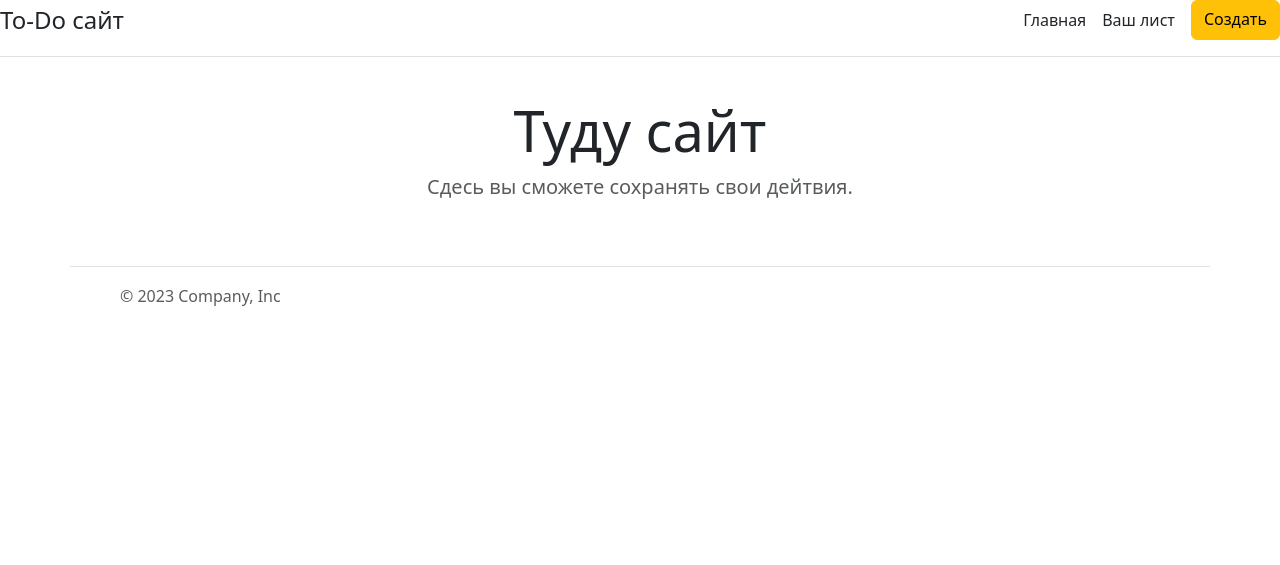
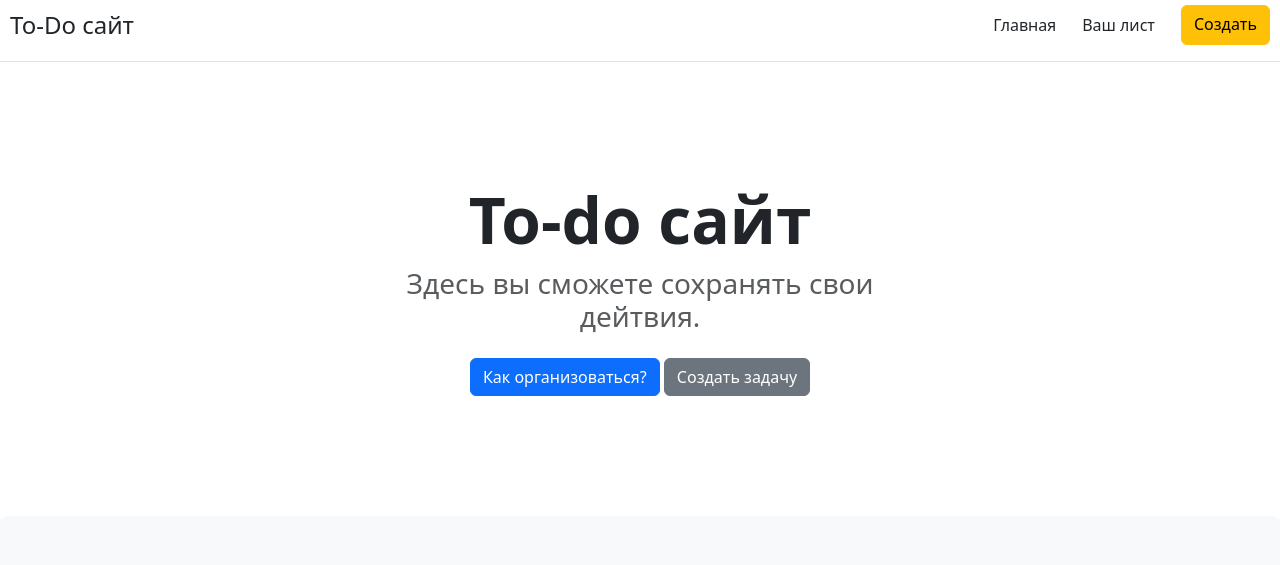
Before and after one commit to Veracept/to-do-list, a Flask app: page / in a window 1280 px wide. Shown: the top 565 px of the page. Before the commit the page ends 306 px from the top, so only its background shows below. Run offline with Flask 3, Linux system fonts and the light colour scheme.

Commit message:
https://github.com/Veracept/to-do-list

```diff
--- a/app.py
+++ b/app.py
@@ -82,6 +82,13 @@ def post_update(id):
         return render_template ("post_update.html", article=article)
 
 
+# @app.route('/gc')
+# def gc():
+#     return render_template ("gc.html")
+
+@app.route('/how-to-organize-your-day')
+def gc():
+    return render_template ("organize.html")
 
 if __name__ == "__main__":
     app.run(debug=True)
--- a/templates/base.html
+++ b/templates/base.html
@@ -1,42 +1,34 @@
 <!doctype html>
 <html lang="en">
 <head>
+    <link rel="shortcut icon" href="https://upload.wikimedia.org/wikipedia/commons/thumb/3/34/NYCS-bull-trans-T.svg/2048px-NYCS-bull-trans-T.svg.png" type="image/x-icon">
     <meta charset="UTF-8">
     <meta name="viewport"
           content="width=device-width, user-scalable=no, initial-scale=1.0, maximum-scale=1.0, minimum-scale=1.0">
     <meta http-equiv="X-UA-Compatible" content="ie=edge">
     <title>{% block title %}{% endblock %}</title>
-    <link rel="stylesheet" href="{{  url_for('static', filename='css/main.css')  }}">
     <link rel="stylesheet" href="https://cdn.jsdelivr.net/npm/bootstrap@5.3.0-alpha1/dist/css/bootstrap.min.css">
+    <link rel="stylesheet" href="style.css">
 </head>
+
 <body>
     <div class="d-flex flex-column flex-md-row align-items-center pb-3 mb-4 border-bottom">
       <a href="/" class="d-flex align-items-center text-dark text-decoration-none">
-        <span class="fs-4">To-Do сайт</span>
+        <span style="margin-left: 10px; margin-top: 5px;" class="fs-4">To-Do сайт</span>
       </a>
 
       <nav class="d-inline-flex mt-2 mt-md-0 ms-md-auto">
-        <a class="me-3 py-2 text-dark text-decoration-none" href="/">Главная</a>
-        <a class="me-3 py-2 text-dark text-decoration-none" href="/posts">Ваш лист</a>
-          <a class="btn btn-warning" href="/create-article">Создать</a>
+        <a style="margin-left: 10px; margin-top: 5px;" class="me-3 py-2 text-dark text-decoration-none" href="/">Главная</a>
+        <a style="margin-left: 10px; margin-top: 5px;" class="me-3 py-2 text-dark text-decoration-none" href="/posts">Ваш лист</a>
+          <a style="margin-left: 10px; margin-top: 5px; margin-right: 10px;" class="btn btn-warning" href="/create-article">Создать</a>
 
       </nav>
     </div>
 	{% block body %}
 	{% endblock %}
-    <footer class="container d-flex flex-wrap justify-content-between align-items-center py-3 my-4 border-top">
-    <div class="col-md-4 d-flex align-items-center">
-      <a href="/" class="mb-3 me-2 mb-md-0 text-muted text-decoration-none lh-1">
-        <svg class="bi" width="30" height="24"><use xlink:href="#bootstrap"></use></svg>
-      </a>
-      <span class="mb-3 mb-md-0 text-muted">© 2023 Company, Inc</span>
-    </div>
-
-    <ul class="nav col-md-4 justify-content-end list-unstyled d-flex">
-      <li class="ms-3"><a class="text-muted" href="#"><svg class="bi" width="24" height="24"><use xlink:href="#twitter"></use></svg></a></li>
-      <li class="ms-3"><a class="text-muted" href="#"><svg class="bi" width="24" height="24"><use xlink:href="#instagram"></use></svg></a></li>
-      <li class="ms-3"><a class="text-muted" href="#"><svg class="bi" width="24" height="24"><use xlink:href="#facebook"></use></svg></a></li>
-    </ul>
+  <hr>
+    <footer>
+        <p style="color:rgb(59, 59, 59); padding: 5px; margin: 0; text-align:center;"> Made with 🤍 by <a href="https://veracept.pro" target="_blank">veracept</a>!</p>
   </footer>
 </body>
 </html>
--- /dev/null
+++ b/templates/css/style.css
@@ -0,0 +1,15 @@
+.center{
+    text-align: center;
+}
+
+.footer-text{
+    color:rgb(59, 59, 59);
+    padding: 10px;
+    margin: 0;
+    text-align:center;
+}
+
+html {
+    background-color: rgb(81, 82, 82);
+    font-family:Verdana, Geneva, Tahoma, sans-serif
+}
--- a/templates/index.html
+++ b/templates/index.html
@@ -7,8 +7,25 @@
 
 {% block body %}
 
-<div class="pricing-header p-3 pb-md-4 mx-auto text-center">
-      <h1 class="display-4 fw-normal">Туду сайт</h1>
-      <p class="fs-5 text-muted">Сдесь вы сможете сохранять свои дейтвия.</p>
+    <section class="py-5 text-center container">
+      <div class="row py-lg-5">
+        <div class="col-lg-6 col-md-8 mx-auto">
+          <h1 class="display-3 fw-bold">To-do сайт</h1>
+        <h3 class="fw-normal text-muted mb-3">Здесь вы сможете сохранять свои дейтвия.</h3>
+            <a href="/how-to-organize-your-day" class="btn btn-primary my-2">Как организоваться?</a>
+            <a href="/create-article" class="btn btn-secondary my-2">Создать задачу</a>
+          </p>
+        </div>
+      </div>
+    </section>
+
+    <div class="p-5 mb-4 bg-body-tertiary rounded-3">
+      <div class="container-fluid py-5">
+        <h1 class="display-5 fw-bold">Что это такое?</h1>
+        <p class="col-md-8 fs-4">To-do-list — ведение списка дел, которые нужно выполнить в течение какого-то периода времени, к примеру, дня или недели, является одним из наиболее действенных средств повышения личной эффективности.</p>
+        <img style="margin-right:40px; width: 400px; height: 250px;float: right; margin-top: -200px;border-radius: 15px;box-shadow: 2px 2px 4px rgba(212, 226, 198, 0.5);" src = "https://www.amitree.com/wp-content/uploads/2021/08/the-pros-and-cons-of-paper-to-do-lists.jpeg">
+        <button class="btn btn-primary btn-lg" type="button"><a href="https://www.mental-skills.ru/synopses/to-do-or-not-to-do-ili-kak-effektivno-vesti-to-do-list.html" target="_blank" style="color:aliceblue">Подробней..</a></button>
+      </div>
     </div>
+
 {% endblock %}
--- a/templates/post_detail.html
+++ b/templates/post_detail.html
@@ -13,8 +13,9 @@
     <div class="alert alert-info">
         <p>{{ article.text }}</p>
         <p><br>Дата: {{ article.date.date() }}</br></p>
-        <a href="/posts/{{ article.id }}/del" class="btn btn-danger">Удалить</a>
-        <a href="/posts/{{ article.id }}/update" class="btn btn-success">Редактировать</a>
+        <a href="/posts/{{ article.id }}/del" style="border:2px solid rgb(154, 154, 154);" class="btn btn-success">Сделано</a>
+        <a href="/posts/{{ article.id }}/del" style="border:2px solid rgb(154, 154, 154);" class="btn btn-danger">Удалить</a>
+        <a href="/posts/{{ article.id }}/update" style="border:2px solid rgb(154, 154, 154); color: rgb(255, 255, 255);"class="btn btn-warning">Редактировать</a>
 
     </div>
 
--- a/templates/posts.html
+++ b/templates/posts.html
@@ -7,7 +7,7 @@
 
 {% block body %}
 <div class="container mt-5">
-<h>Ваши планы снизу: </h>
+<h5 style="text-align: center;">Ваши планы снизу: </h5>
 
     {% if articles|length > 0 %}
 
@@ -16,7 +16,8 @@
     <div class="alert alert-info">
         <h2>{{ el.title }}</h2>
         <p>{{ el.intro }}</p>
-        <p><br>Дата: {{ el.date.date() }}</br></p>
+        <p><br>Дата создания: {{ el.date.date() }}</br></p>
+        <p>Дата обновления: {{ el.date.date() }}</p>
         <a href="/posts/{{ el.id }}" class="btn btn-warning">Подробней</a>
     </div>
     {% endfor %}
```
Also changed, not shown: templates/gc.html (added, +16 -0 lines), templates/organize.html (added, +31 -0 lines), instance/blog.db, static/css/main.css (deleted), templates/blog.db (deleted), templates/css/todo1.jpeg (added).
